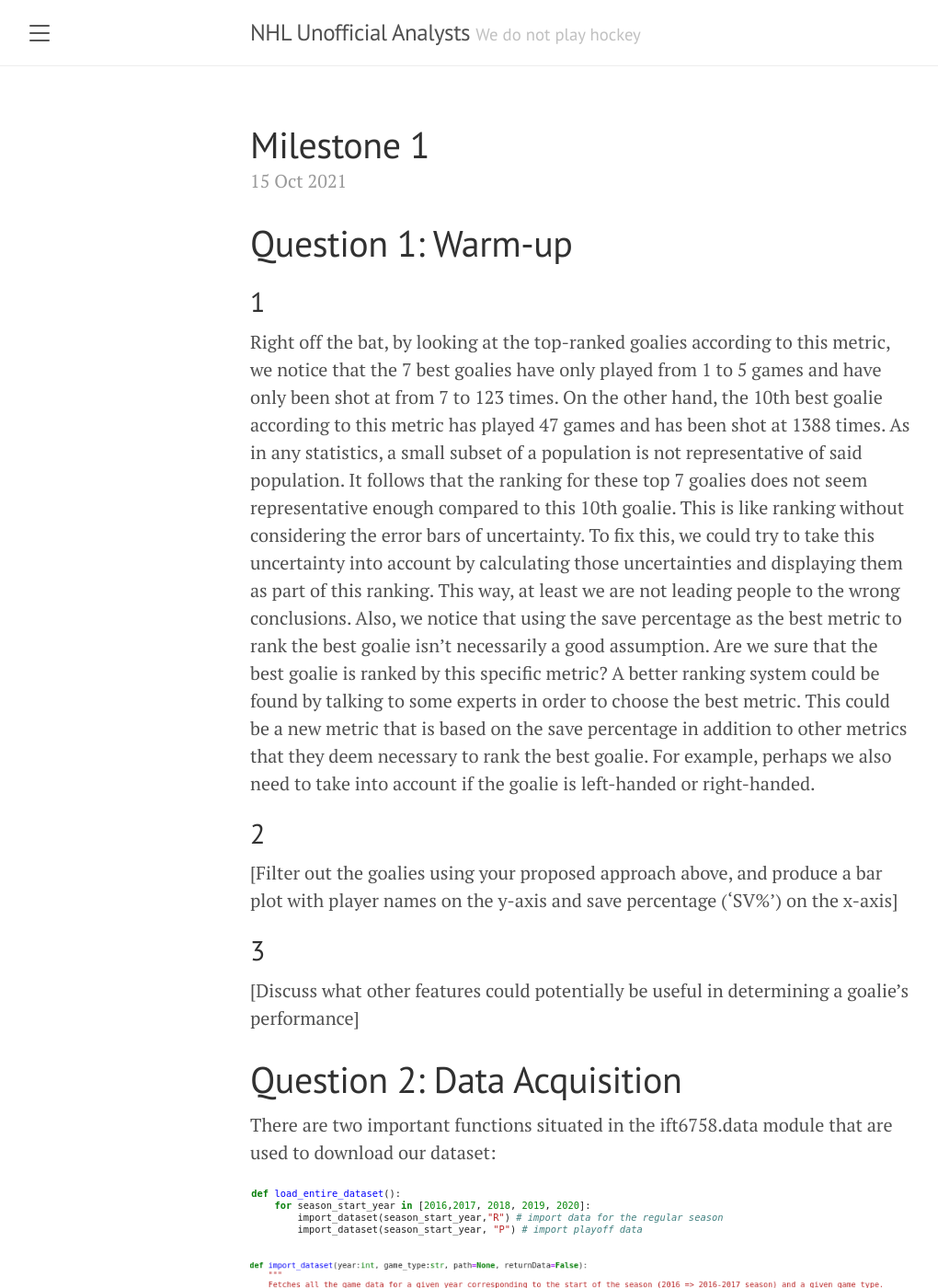
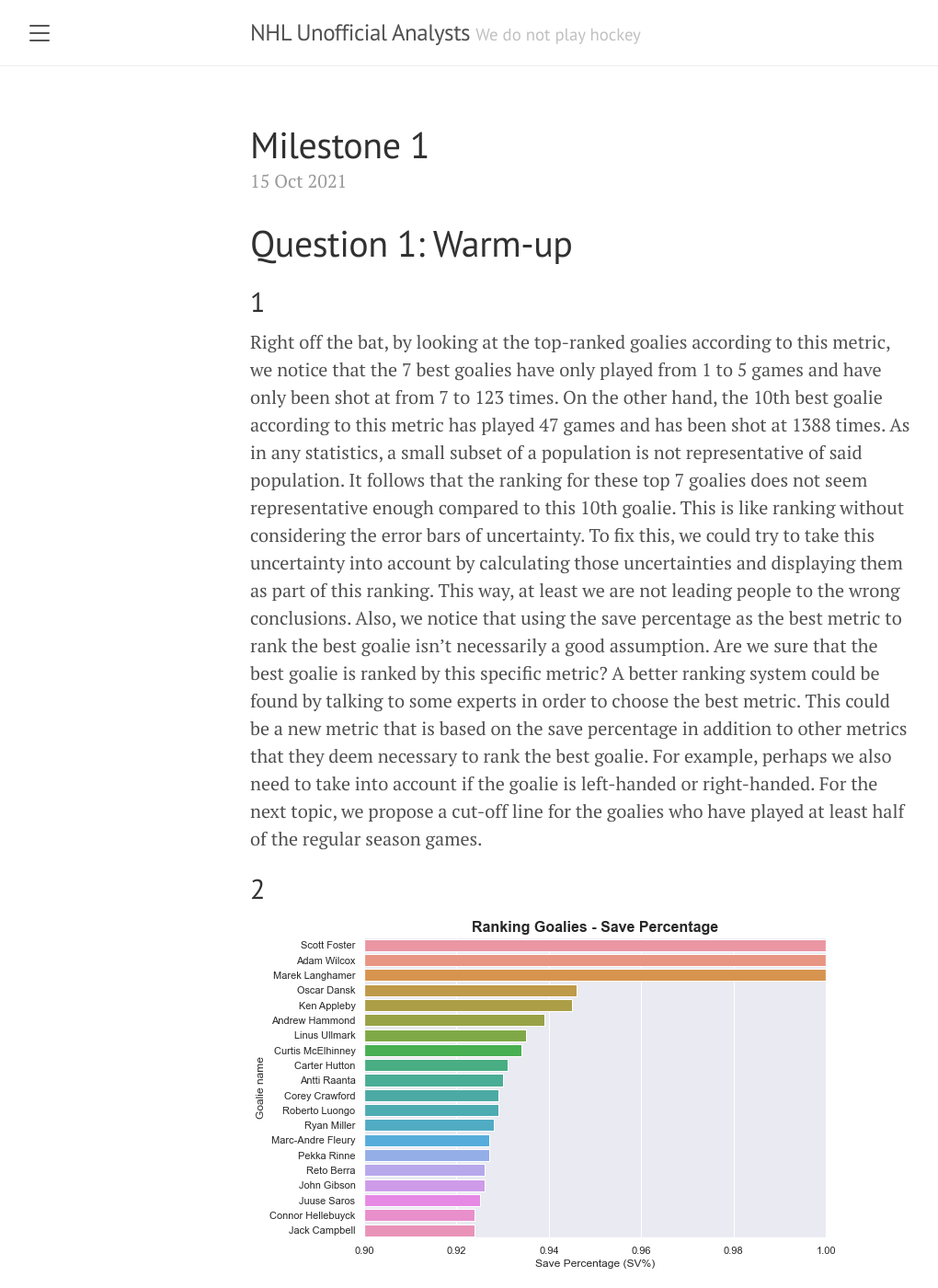
Before and after one commit to ArchambaultP/NHL-Blog, a Jekyll site: the page built from _posts/2021-10-15-milestone-1.md, in a window 1280 px wide and 1400 px high. Shown: the whole window at 92% size, without its empty margins (8-1028 px from the left). Built offline with Jekyll 4.4.1, drawn with Linux system fonts in a browser that asks for light colours; some of the changed text lies outside the part shown.

Commit message:
complete question 1

```diff
--- a/_posts/2021-10-15-milestone-1.md
+++ b/_posts/2021-10-15-milestone-1.md
@@ -22,14 +22,34 @@ A better ranking system could be found by talking to some experts in order to ch
 This could be a new metric that is based on the save percentage in addition to other
 metrics that they deem necessary to rank the best goalie.
 For example, perhaps we also need to take into account if the goalie is left-handed or right-handed.
+For the next topic, we propose a cut-off line for the goalies who have played at least half of the regular season games.
 
 ## 2
 
-[Filter out the goalies using your proposed approach above, and produce a bar plot with player names on the y-axis and save percentage (‘SV%’) on the x-axis]
+{:refdef: style="text-align: center;"}
+![top20](/images/goalies_Top20.png)
+{: refdef}
+
+
+{:refdef: style="text-align: center;"}
+![top20_#games](/images/goalies_Top20_games.png)
+{: refdef}
+
+
+{:refdef: style="text-align: center;"}
+![top20_adjust](/images/goalies_Top20_41games.png)
+{: refdef}
+
+
+{:refdef: style="text-align: center;"}
+![top20_adjust_#games](/images/goalies_Top20_41games_games.png)
+{: refdef}
+
+
 
 ## 3
 
-[Discuss what other features could potentially be useful in determining a goalie’s performance]
+As we will see in the topics ahead, there are relationships between the type and distance of the shot and the probability of a goal. Thus, a good metric should weigh defenses for the most dangerous shots.
 
 # Question 2: Data Acquisition
 
```
Also changed, not shown: images/goalies_Top20.png (added), images/goalies_Top20_41games.png (added), images/goalies_Top20_41games_games.png (added), images/goalies_Top20_games.png (added).
